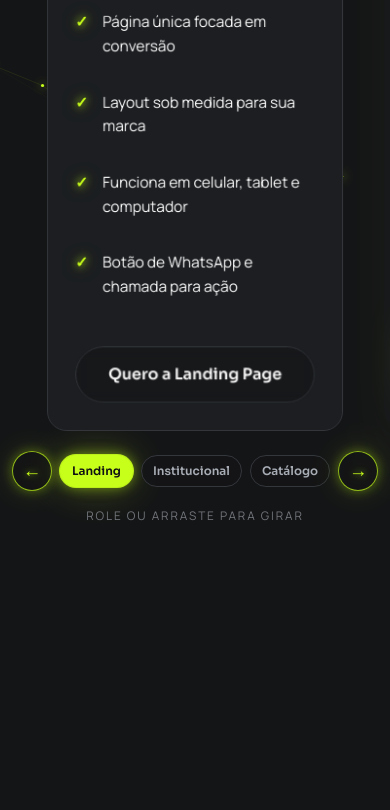
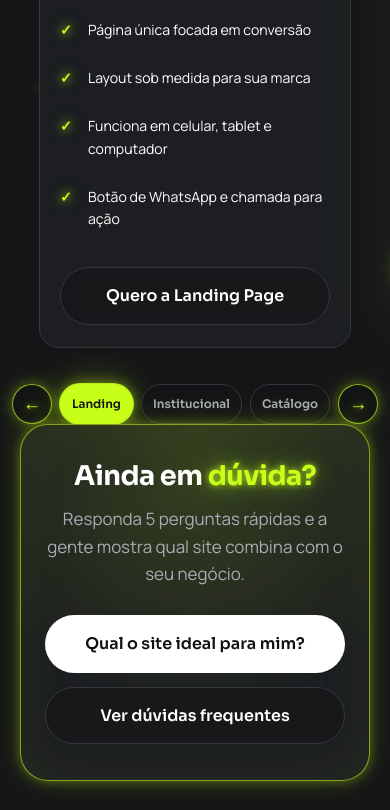
Before and after one commit to Lucs32121/neom, a plain HTML site: page planos.html in a window 390 px wide. Shown: the part 553-1363 px from the top of the page. Drawn offline with Linux system fonts and the light colour scheme.

Commit message:
Add files via upload

```diff
--- a/script.js
+++ b/script.js
@@ -36,6 +36,10 @@ const PLANOS = {
 const params = new URLSearchParams(location.search);
 const REDUCED = matchMedia("(prefers-reduced-motion: reduce)").matches;
 const FINE = matchMedia("(hover: hover) and (pointer: fine)").matches;
+// celular: os planos viram uma rolagem horizontal nativa (mais confiável no iPhone)
+const SWIPE_MQ = matchMedia("(max-width: 699px)");
+const SWIPE = SWIPE_MQ.matches;
+SWIPE_MQ.addEventListener("change", () => location.reload());
 const fmt = (n) => n.toLocaleString("pt-BR");
 document.documentElement.classList.add("js");
 
@@ -144,6 +148,8 @@ if (FINE && !REDUCED) {
     });
   }, { threshold: 0.12 });
   alvos.forEach((el) => {
+    // os planos do cilindro ficam fora da tela até serem trazidos; não podem depender da revelação ao rolar
+    if (el.closest(".cyl")) return;
     const i = [...el.parentElement.children].indexOf(el);
     el.style.setProperty("--d", Math.min(i, 6) * 0.09 + "s");
     el.classList.add("reveal");
@@ -269,7 +275,7 @@ addEventListener("pageshow", () => document.body.classList.remove("leaving"));
 /* ---------- Cilindro de planos: a rolagem vertical gira os cards na horizontal ---------- */
 {
   const sec = document.getElementById("cyl");
-  if (sec && !REDUCED) {
+  if (sec && !REDUCED && !SWIPE) {
     const sticky = sec.querySelector(".cyl-sticky");
     const stage = sec.querySelector(".cyl-stage");
     const cyl = sec.querySelector(".cyl");
@@ -277,13 +283,17 @@ addEventListener("pageshow", () => document.body.classList.remove("leaving"));
     const dots = [...sec.querySelectorAll(".cyl-dot")];
     const ui = sec.querySelector(".cyl-ui");
     const nav = document.querySelector(".nav");
-    const N = items.length, STEP = 40;
+    const N = items.length;
+    let STEP = 40;
     let cw = 340, R = 544, target = 0, cur = 0;
     sec.classList.add("cyl-on");
 
     const measure = () => {
       cw = Math.min(340, innerWidth * 0.78);
-      R = cw * 1.6;
+      // em celular, o cilindro fica mais "fechado" para os vizinhos continuarem visíveis
+      const estreito = innerWidth < 700;
+      STEP = estreito ? 28 : 40;
+      R = cw * (estreito ? 1.25 : 1.6);
       cyl.style.setProperty("--cw", cw + "px");
       cyl.style.setProperty("--ch", "auto");
       cyl.style.setProperty("--fit", 1);
@@ -291,7 +301,6 @@ addEventListener("pageshow", () => document.body.classList.remove("leaving"));
       cyl.style.setProperty("--ch", ch + "px");
       const livre = sticky.clientHeight - ui.offsetHeight - 70;
       cyl.style.setProperty("--fit", Math.min(1, livre / ch));
-      items.forEach((it, i) => { it.style.transform = `rotateY(${i * STEP}deg) translateZ(${R}px)`; });
     };
 
     const faixa = () => sec.offsetHeight - sticky.offsetHeight;
@@ -311,9 +320,14 @@ addEventListener("pageshow", () => document.body.classList.remove("leaving"));
     const render = () => {
       cur += (target - cur) * 0.11;
       if (Math.abs(target - cur) < 0.001) cur = target;
-      cyl.style.transform = `translateZ(${-R}px) rotateY(${-cur * STEP}deg)`;
+      // cada plano fica na sua posição do cilindro; o z-index garante que o da frente cubra os outros
       items.forEach((it, i) => {
-        const d = Math.min(Math.abs(i - cur), 1);
+        const delta = i - cur;
+        const th = (delta * STEP * Math.PI) / 180;
+        const x = R * Math.sin(th), z = R * (Math.cos(th) - 1);
+        const d = Math.min(Math.abs(delta), 1);
+        it.style.transform = `translate3d(${x.toFixed(1)}px, 0, ${z.toFixed(1)}px) rotateY(${(-delta * STEP).toFixed(2)}deg)`;
+        it.style.zIndex = 100 - Math.round(d * 100);
         it.style.opacity = 1 - d * 0.62;
         it.style.pointerEvents = d < 0.5 ? "auto" : "none";
       });
@@ -565,3 +579,45 @@ if (form) {
       "Abrimos o WhatsApp com sua mensagem pronta. É só enviar por lá.";
   });
 }
+
+/* ---------- Planos no celular: rolagem horizontal nativa com profundidade ---------- */
+{
+  const sec = document.getElementById("cyl");
+  if (sec && SWIPE) {
+    const sc = sec.querySelector(".cyl");
+    const items = [...sec.querySelectorAll(".cyl-item")];
+    const dots = [...sec.querySelectorAll(".cyl-dot")];
+    let atual = 0, pendente = false;
+
+    const ir = (i) => {
+      const it = items[Math.max(0, Math.min(items.length - 1, i))];
+      sc.scrollTo({ left: it.offsetLeft - (sc.clientWidth - it.offsetWidth) / 2, behavior: REDUCED ? "auto" : "smooth" });
+    };
+
+    // cards do centro ficam nítidos e de frente; os das laterais giram e esmaecem
+    const update = () => {
+      pendente = false;
+      const cx = sc.getBoundingClientRect().left + sc.clientWidth / 2;
+      let melhor = 0, menor = Infinity;
+      items.forEach((it, i) => {
+        const r = it.getBoundingClientRect();
+        const c = r.left + r.width / 2;
+        const t = Math.max(-1, Math.min(1, (c - cx) / (sc.clientWidth * 0.8)));
+        it.style.transform = `perspective(900px) rotateY(${(-t * 18).toFixed(2)}deg) scale(${(1 - Math.abs(t) * 0.08).toFixed(3)})`;
+        it.style.opacity = (1 - Math.abs(t) * 0.55).toFixed(2);
+        if (Math.abs(c - cx) < menor) { menor = Math.abs(c - cx); melhor = i; }
+      });
+      atual = melhor;
+      dots.forEach((d, i) => d.classList.toggle("on", i === melhor));
+    };
+    // atualiza direto no evento de rolagem (sem depender de requestAnimationFrame, que o iOS pausa em alguns casos)
+    const agenda = () => update();
+
+    sc.addEventListener("scroll", agenda, { passive: true });
+    addEventListener("resize", agenda);
+    update();
+
+    dots.forEach((d) => d.addEventListener("click", () => ir(+d.dataset.i)));
+    sec.querySelectorAll(".cyl-arrow").forEach((a) => a.addEventListener("click", () => ir(atual + +a.dataset.dir)));
+  }
+}
--- a/style.css
+++ b/style.css
@@ -317,7 +317,7 @@ a.card:hover, .card:hover { border-color: rgba(var(--lime-rgb), .75); box-shadow
 }
 .cyl-on .cyl-stage { flex: 1; min-height: 0; max-width: none; padding: 0; display: flex; justify-content: center; align-items: center; perspective: 1500px; touch-action: pan-y; cursor: grab; user-select: none; -webkit-user-select: none; }
 .cyl-on .cyl-stage.drag { cursor: grabbing; }
-.cyl-on .cyl { display: block; position: relative; width: var(--cw); height: var(--ch); padding: 0; transform-style: preserve-3d; scale: var(--fit, 1); will-change: transform; }
+.cyl-on .cyl { display: block; position: relative; width: var(--cw); height: var(--ch); padding: 0; perspective: 1500px; scale: var(--fit, 1); }
 .cyl-on .cyl-item { position: absolute; left: 0; top: 0; width: var(--cw); height: var(--ch); backface-visibility: hidden; }
 .cyl-on .cyl-item .plan { height: 100%; }
 .cyl-on .cyl-ui { display: flex; align-items: center; gap: 16px; padding-bottom: 4px; }
@@ -329,7 +329,37 @@ a.card:hover, .card:hover { border-color: rgba(var(--lime-rgb), .75); box-shadow
 .cyl-dot:hover { color: var(--lime); border-color: var(--lime); }
 .cyl-dot.on { background: var(--lime); color: var(--ink); border-color: var(--lime); box-shadow: var(--glow-box); }
 @media (max-width: 560px) { .cyl-dot { padding: 8px 11px; font-size: .74rem; } .cyl-on .cyl-ui { gap: 8px; } .cyl-arrow { width: 40px; height: 40px; } }
+/* Celular: cards mais compactos para caber na tela inteira */
+@media (max-width: 700px) {
+  .cyl-on { height: 300vh; }
+  .cyl-on .cyl-sticky { top: 60px; height: calc(100svh - 60px); gap: 8px; }
+  .cyl-on .plan { padding: 22px 20px; }
+  .cyl-on .plan .para { min-height: 0; font-size: .9rem; }
+  .cyl-on .plan .preco { font-size: 2.3rem; margin: 12px 0 2px; }
+  .cyl-on .plan ul { gap: 7px; margin-bottom: 18px; }
+  .cyl-on .plan li { font-size: .88rem; }
+  .cyl-on .cyl-hint { display: none; }
+  .cyl-on .cyl-stage { padding: 0 6px; }
+}
 
+/* Celular: rolagem horizontal nativa com snap, com profundidade calculada pelo JS */
+@media (max-width: 699px) {
+  #cyl { padding: 0; }
+  #cyl .cyl-stage { padding: 0; max-width: none; }
+  #cyl .cyl {
+    display: flex; position: relative; width: 100%; height: auto; padding: 18px 10vw 30px; gap: 0;
+    overflow-x: auto; scroll-snap-type: x mandatory; overscroll-behavior-x: contain;
+    -webkit-overflow-scrolling: touch; scrollbar-width: none;
+  }
+  #cyl .cyl::-webkit-scrollbar { display: none; }
+  #cyl .cyl-item { flex: 0 0 80vw; width: 80vw; scroll-snap-align: center; will-change: transform, opacity; }
+  #cyl .cyl-item .plan { height: auto; padding: 22px 20px; }
+  #cyl .cyl-item .plan .para { min-height: 0; font-size: .9rem; }
+  #cyl .cyl-item .plan ul { gap: 7px; margin-bottom: 18px; }
+  #cyl .cyl-item .plan li { font-size: .88rem; }
+  #cyl .cyl-ui { display: flex; justify-content: center; gap: 8px; margin-top: 6px; }
+  #cyl .cyl-hint { display: none; }
+}
 .cta-box { position: relative; overflow: hidden; text-align: center; background: var(--surface); border: 1px solid rgba(var(--lime-rgb), .6); border-radius: 28px; padding: clamp(36px, 6vw, 64px) 24px; box-shadow: var(--glow-soft), inset 0 0 60px rgba(var(--lime-rgb), .06); }
 .cta-box::before { content: ""; position: absolute; left: 50%; top: -60%; width: 520px; height: 520px; margin-left: -260px; border-radius: 50%; background: radial-gradient(circle, rgba(var(--lime-rgb), .2), transparent 65%); animation: pulseBig 5s ease-in-out infinite; pointer-events: none; }
 .cta-box > * { position: relative; }
```
